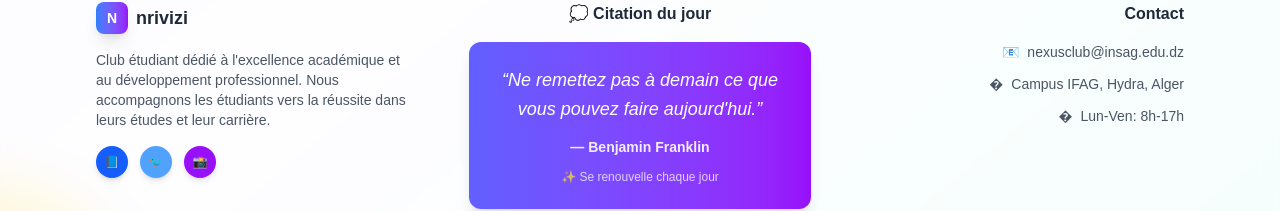
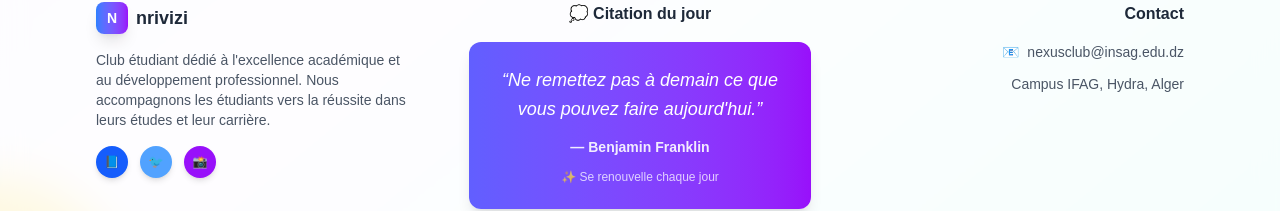
Before and after one commit to naderyb/nrivizi, a Next.js app: page / in a window 1280 px wide. Shown: the part 736-947 px from the top of the page. Built offline with nearby package versions, Linux system fonts and the light colour scheme; no server answers; sample sign-in values are in the browser's storage.

Commit message:
Remove unnecessary placeholder spans for improved layout clarity in Home component

```diff
--- a/src/app/page.tsx
+++ b/src/app/page.tsx
@@ -316,12 +316,8 @@ export default function Home() {
                     <span>nexusclub@insag.edu.dz</span>
                   </p>
                   <p className="flex items-center justify-center md:justify-end space-x-2">
-                    <span>�</span>
+                    <span></span>
                     <span>Campus IFAG, Hydra, Alger</span>
-                  </p>
-                  <p className="flex items-center justify-center md:justify-end space-x-2">
-                    <span>�</span>
-                    <span>Lun-Ven: 8h-17h</span>
                   </p>
                 </div>
               </div>
```
